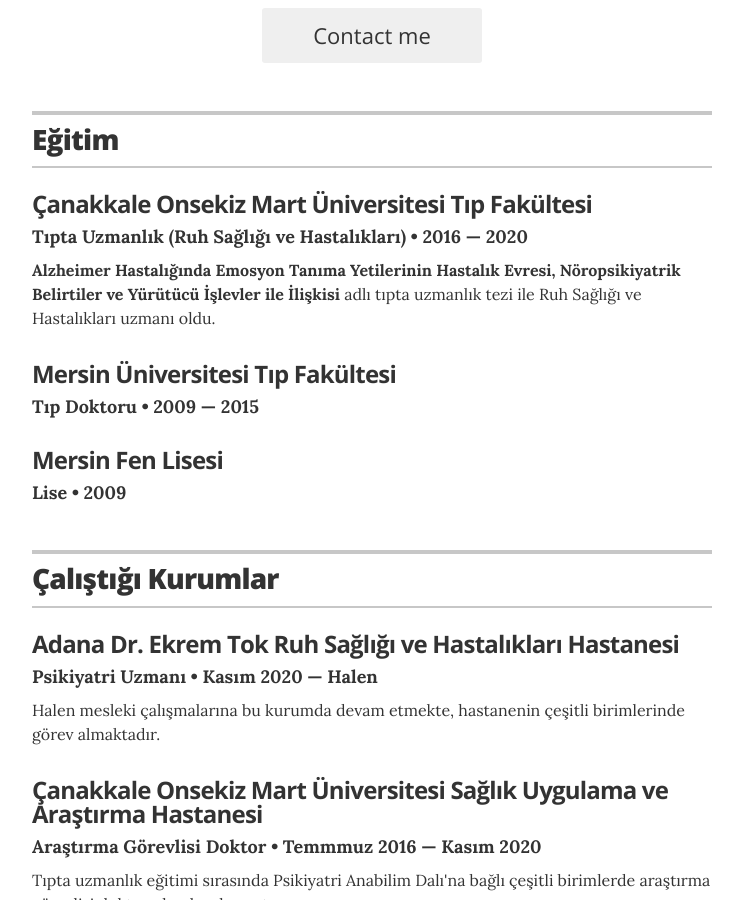
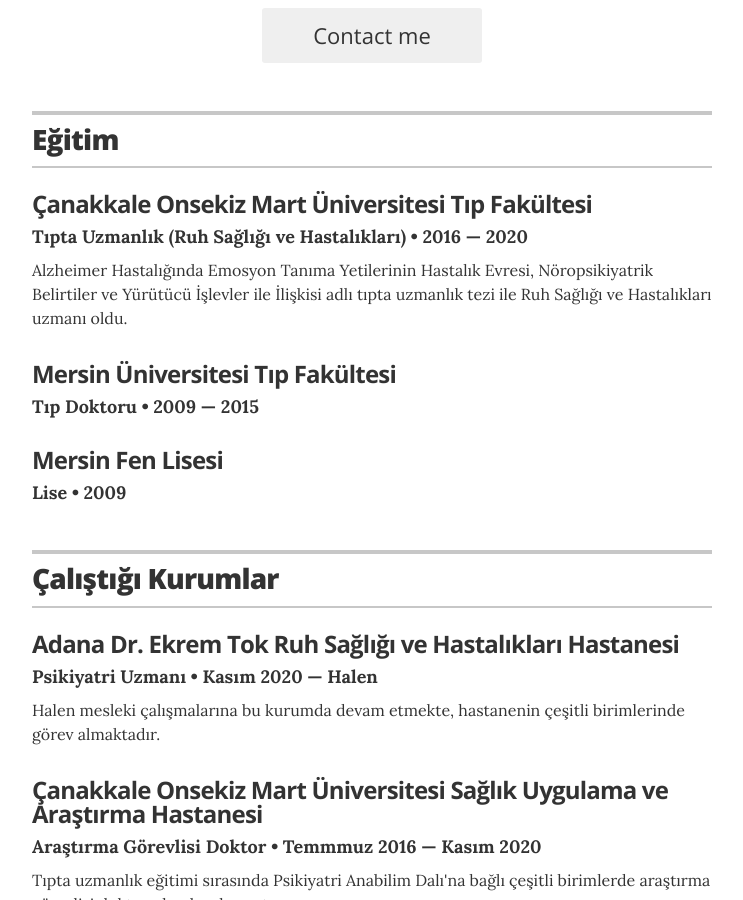
Before and after one commit to ibucgun/ibucgun.github.io, a Jekyll site: the page built from index.html, in a window 1280 px wide and 900 px high, scrolled down 419 px. Shown: the whole window, without its empty margins (268-1011 px from the left). Built offline with Jekyll 4.4.1, drawn with Linux system fonts in a browser that asks for light colours.

Commit message:
Güncellendi.

```diff
--- a/_data/education.yml
+++ b/_data/education.yml
@@ -5,7 +5,7 @@
   year: 2016 &mdash; 2020
   awards:
     - award:
-  summary: <b>Alzheimer Hastalığında Emosyon Tanıma Yetilerinin Hastalık Evresi, Nöropsikiyatrik Belirtiler ve Yürütücü İşlevler ile İlişkisi</b> adlı tıpta uzmanlık tezi ile Ruh Sağlığı ve Hastalıkları uzmanı oldu.
+  summary: Alzheimer Hastalığında Emosyon Tanıma Yetilerinin Hastalık Evresi, Nöropsikiyatrik Belirtiler ve Yürütücü İşlevler ile İlişkisi adlı tıpta uzmanlık tezi ile Ruh Sağlığı ve Hastalıkları uzmanı oldu.
 
 - degree: Tıp Doktoru
   uni: Mersin Üniversitesi Tıp Fakültesi
```
